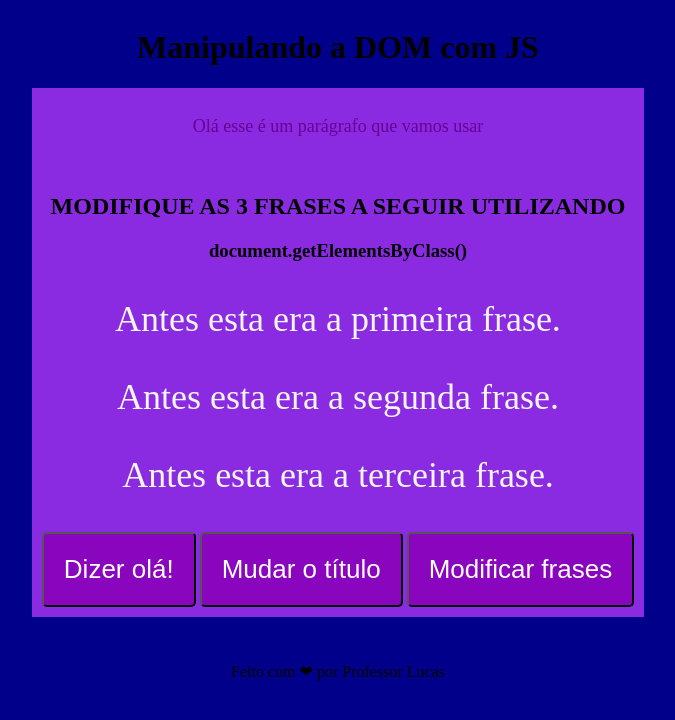
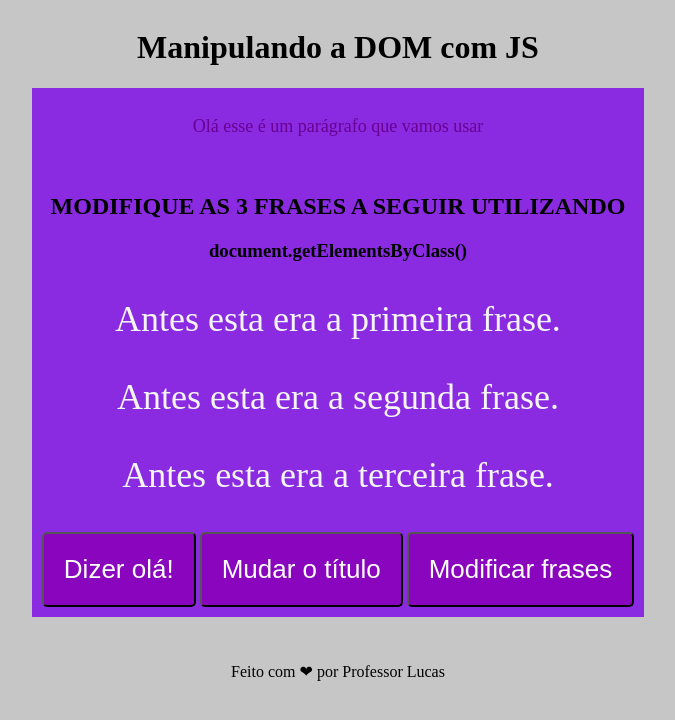
Before and after one commit to jhosavila/Manipular-a-DOM, a plain HTML site: page index.html in a window 1280 px wide. Shown: the whole page, without its empty margins (302-977 px from the left). Drawn offline with Linux system fonts and the light colour scheme.

Commit message:
Update styles.css

```diff
--- a/styles.css
+++ b/styles.css
@@ -1,5 +1,5 @@
 body{
-    background-color: darkblue;
+    background-color: #c6c6c6;
     display: flex;
     flex-direction: column;
     align-items: center;
```
